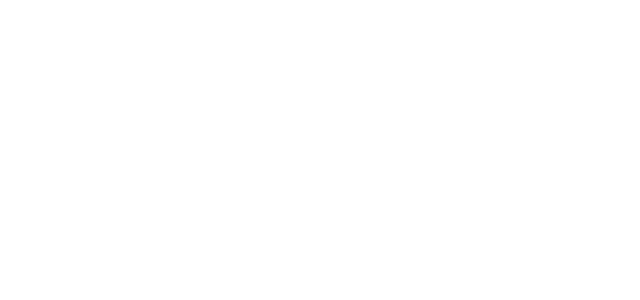
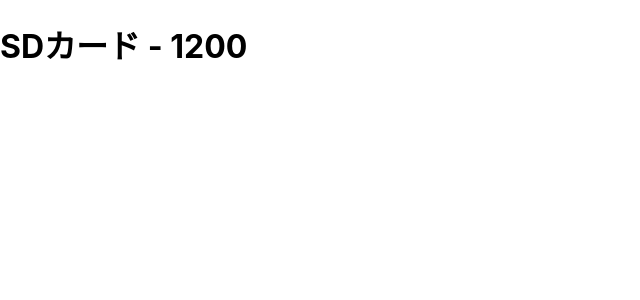
Before and after one commit to s19014/react_app, a React (Create React App) app: page / in a window 1280 px wide. Shown: the top 300 px of the page, without its empty margins (0-640 px from the left). Built offline with nearby package versions, Linux system fonts and the light colour scheme.

Commit message:
App.js 修正2

```diff
--- a/src/App.js
+++ b/src/App.js
@@ -1,6 +1,6 @@
 import React from 'react'
 
-const itemValue = props => {
+const ItemValue = props => {
   const item = 'SDカード'
   const value = 1200
   return (
@@ -18,7 +18,7 @@
   render () {
     return (
       <div>
-        <itemValue />
+        <ItemValue />
       </div>
     )
   }
```
